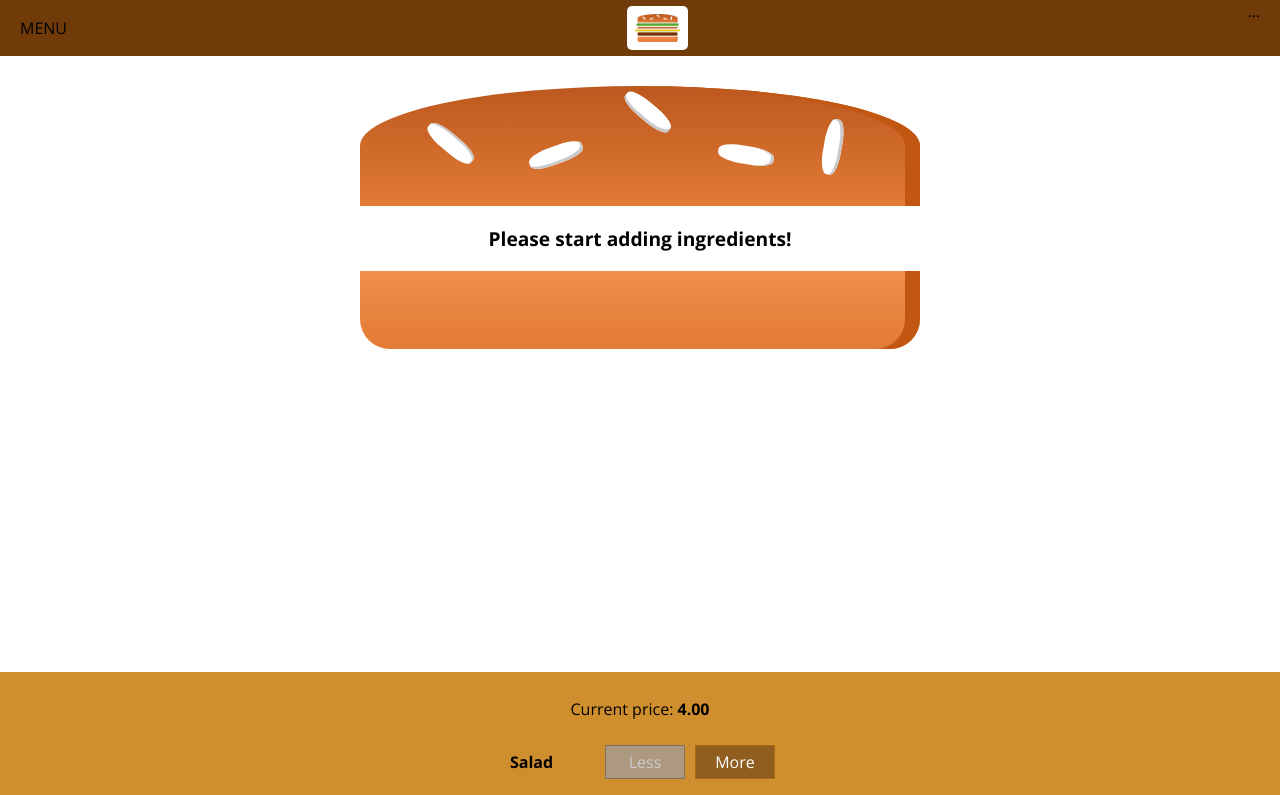
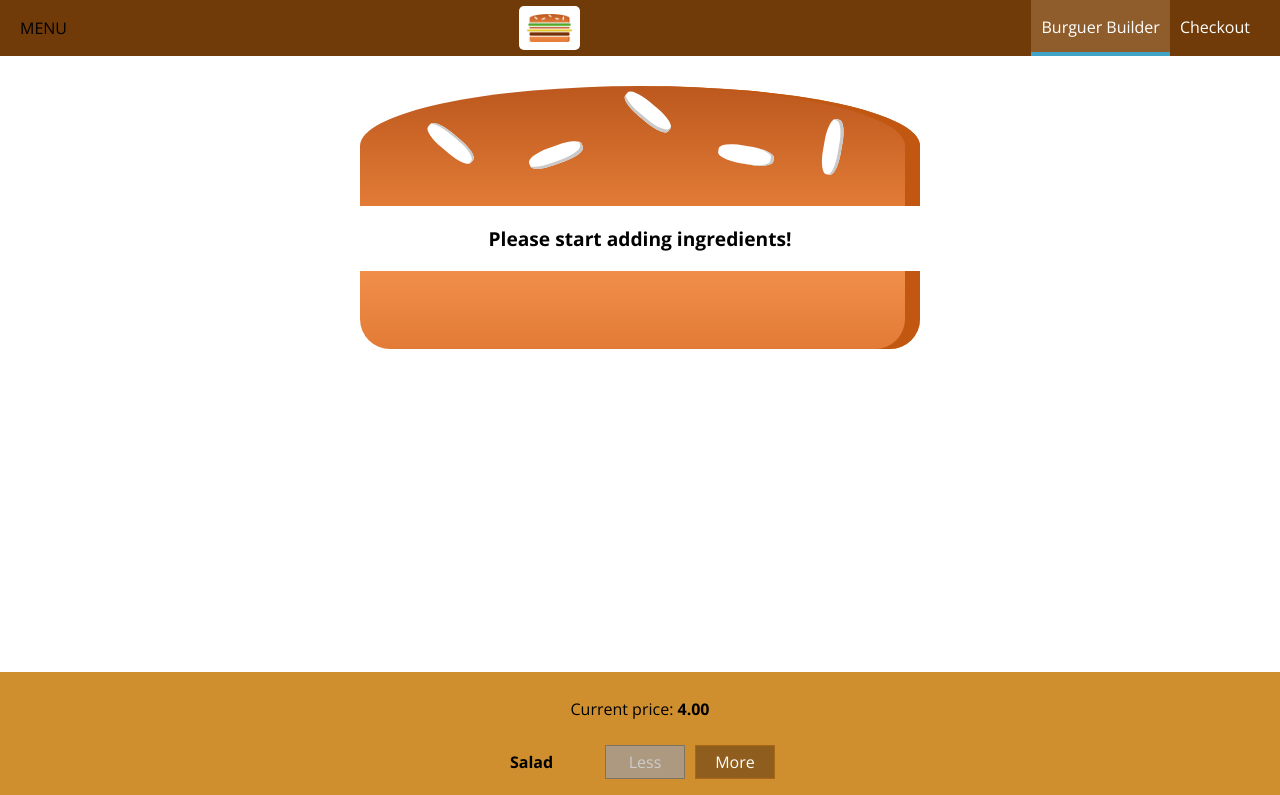
Before and after one commit to lucasgrocha/react-burger-builder, a React (Create React App) app: page / in a window 1280 px wide. Shown: the top 795 px of the page. Built offline with nearby package versions, Linux system fonts and the light colour scheme; the HTML template or start-up script is replaced by a standard one.

Commit message:
145. Adding Reusable Navigation Items

```diff
--- /dev/null
+++ b/src/components/Navigation/NavigationItems/NavigationItem/NavigationItem.js
@@ -0,0 +1,13 @@
+import React from 'react'
+
+import classes from './NavigationItem.module.css'
+
+const navigationItem = props => (
+  <li className={classes.NavigationItem}>
+    <a
+      href={props.link}
+      className={props.active ? classes.active : null}>{props.children}</a>
+  </li>
+)
+
+export default navigationItem
--- /dev/null
+++ b/src/components/Navigation/NavigationItems/NavigationItem/NavigationItem.module.css
@@ -0,0 +1,24 @@
+.NavigationItem {
+  margin: 0;
+  box-sizing: border-box;
+  display: flex;
+  height: 100%;
+  align-items: center;
+}
+
+.NavigationItem a {
+  color: white;
+  text-decoration: none;
+  height: 100%;
+  padding: 16px 10px;
+  border-bottom: 4px solid transparent;
+  box-sizing: border-box;
+}
+
+.NavigationItem a:hover,
+.NavigationItem a:active,
+.NavigationItem a.active {
+  background-color: #8F5C2C;
+  border-bottom: 4px solid #40A4C8;
+  color: white;
+}
--- /dev/null
+++ b/src/components/Navigation/NavigationItems/NavigationItems.js
@@ -0,0 +1,13 @@
+import React from 'react'
+
+import classes from './NavigationItems.module.css'
+import NavigationItem from './NavigationItem/NavigationItem'
+
+const navigationItems = props => (
+  <ul className={classes.NavigationItems}>
+    <NavigationItem link='/' active>Burguer Builder</NavigationItem>
+    <NavigationItem link='/'>Checkout</NavigationItem>
+  </ul>
+)
+
+export default navigationItems
--- /dev/null
+++ b/src/components/Navigation/NavigationItems/NavigationItems.module.css
@@ -0,0 +1,8 @@
+.NavigationItems {
+  margin: 0;
+  padding: 0;
+  list-style: none;
+  display: flex;
+  align-items: center;
+  height: 100%;
+}
--- a/src/components/Navigation/Toolbar/Toolbar.js
+++ b/src/components/Navigation/Toolbar/Toolbar.js
@@ -2,13 +2,14 @@
 
 import classes from './Toolbar.module.css'
 import Logo from '../../Logo/Logo'
+import NavigationItems from '../NavigationItems/NavigationItems'
 
 const toolbar = props => (
   <header className={classes.Toolbar}>
     <div>MENU</div>
     <Logo />
     <nav>
-      ...
+      <NavigationItems />
     </nav>
   </header>
 )
```
